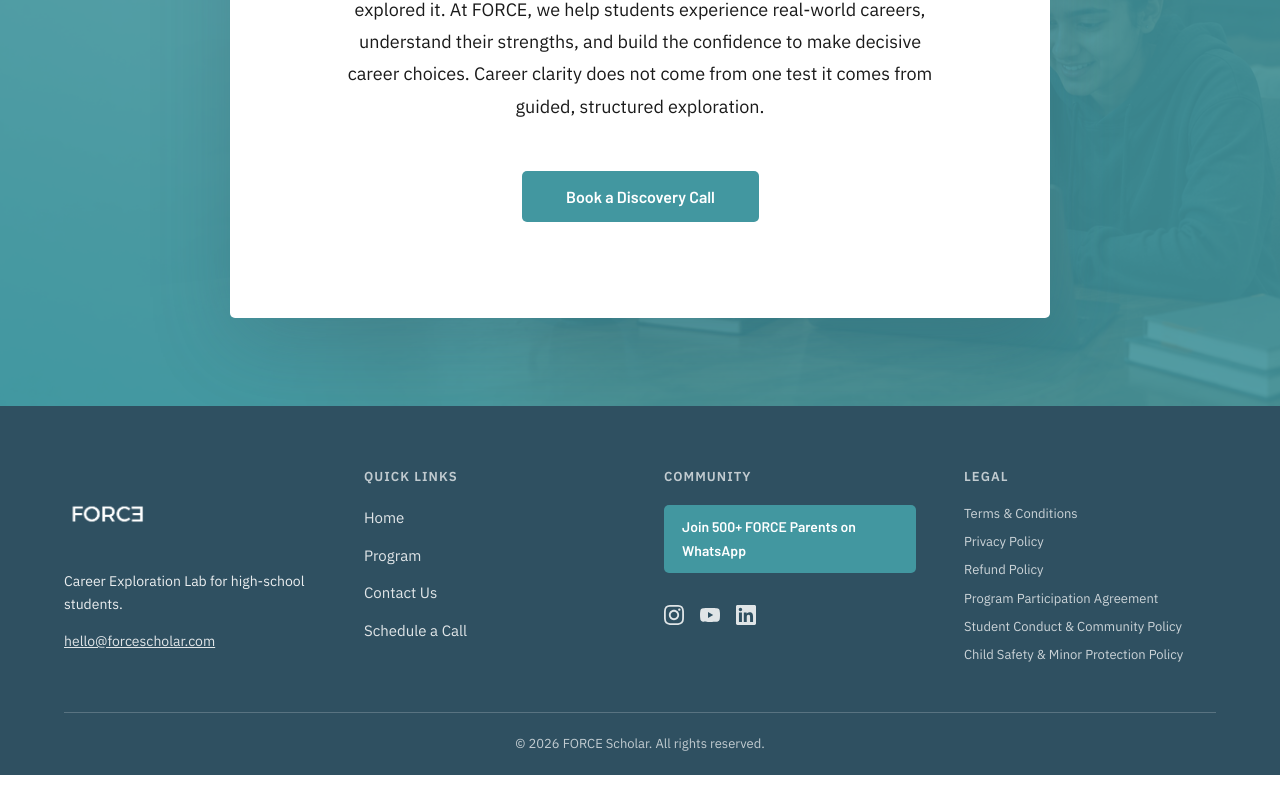
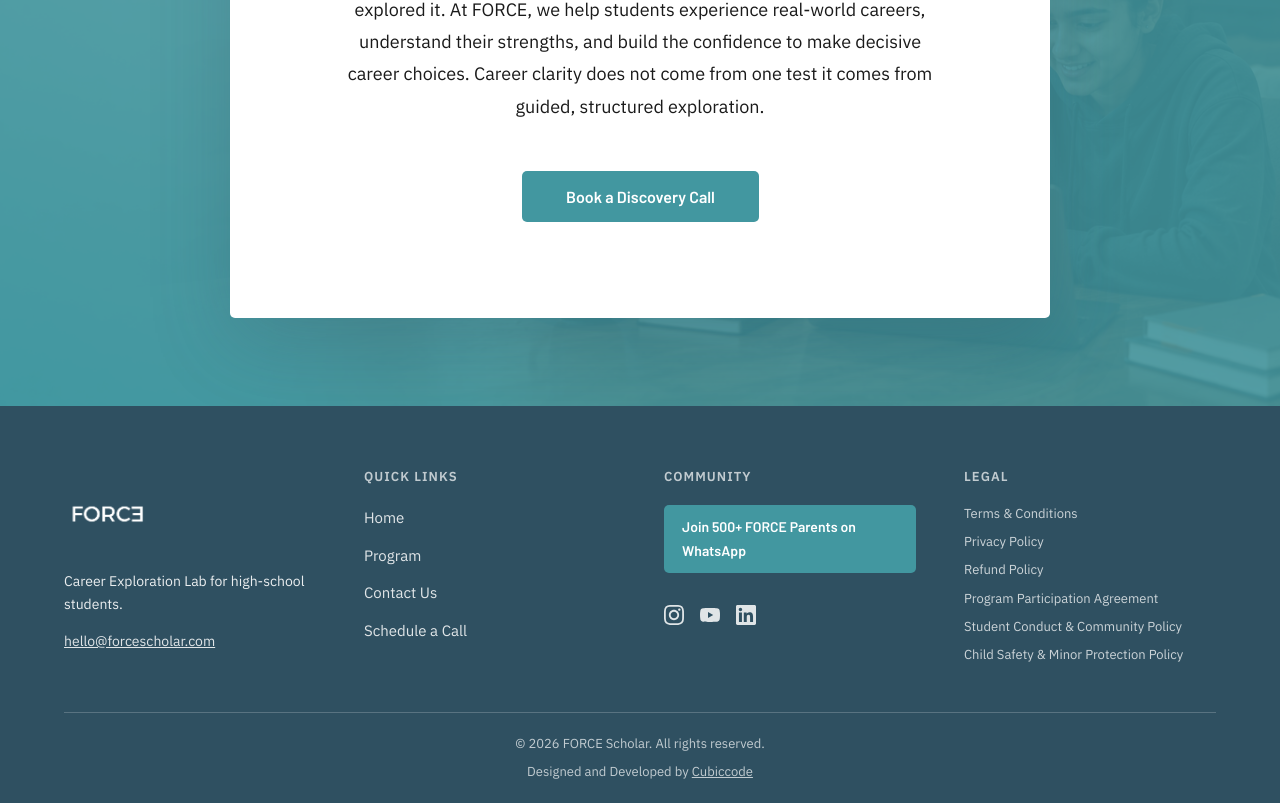
Before and after one commit to stark-03/Force-Website, a React (Create React App) app: page / in a window 1280 px wide. Shown: the part 7653-8456 px from the top of the page. Before the commit the page ends 8428 px from the top, so only its background shows below. Built offline with nearby package versions, Linux system fonts and the light colour scheme; a web font is replaced by a local one.

Commit message:
updated the footer

```diff
--- a/src/components/Footer.jsx
+++ b/src/components/Footer.jsx
@@ -96,8 +96,12 @@ export default function Footer() {
           </div>
         </div>
 
-        <div style={{ borderTop: '1px solid rgba(255,255,255,0.2)', padding: '20px 0', textAlign: 'center' }}>
+        <div style={{ borderTop: '1px solid rgba(255,255,255,0.2)', padding: '20px 0', textAlign: 'center', display: 'flex', flexDirection: 'column', gap: 6, alignItems: 'center' }}>
           <p style={{ fontSize: 13, opacity: 0.7 }}>© 2026 FORCE Scholar. All rights reserved.</p>
+          <p style={{ fontSize: 13, opacity: 0.7 }}>
+            Designed and Developed by{' '}
+            <a href="https://cubiccode.in/" target="_blank" rel="noreferrer" style={{ color: 'inherit', textDecoration: 'underline' }}>Cubiccode</a>
+          </p>
         </div>
       </div>
 
```
